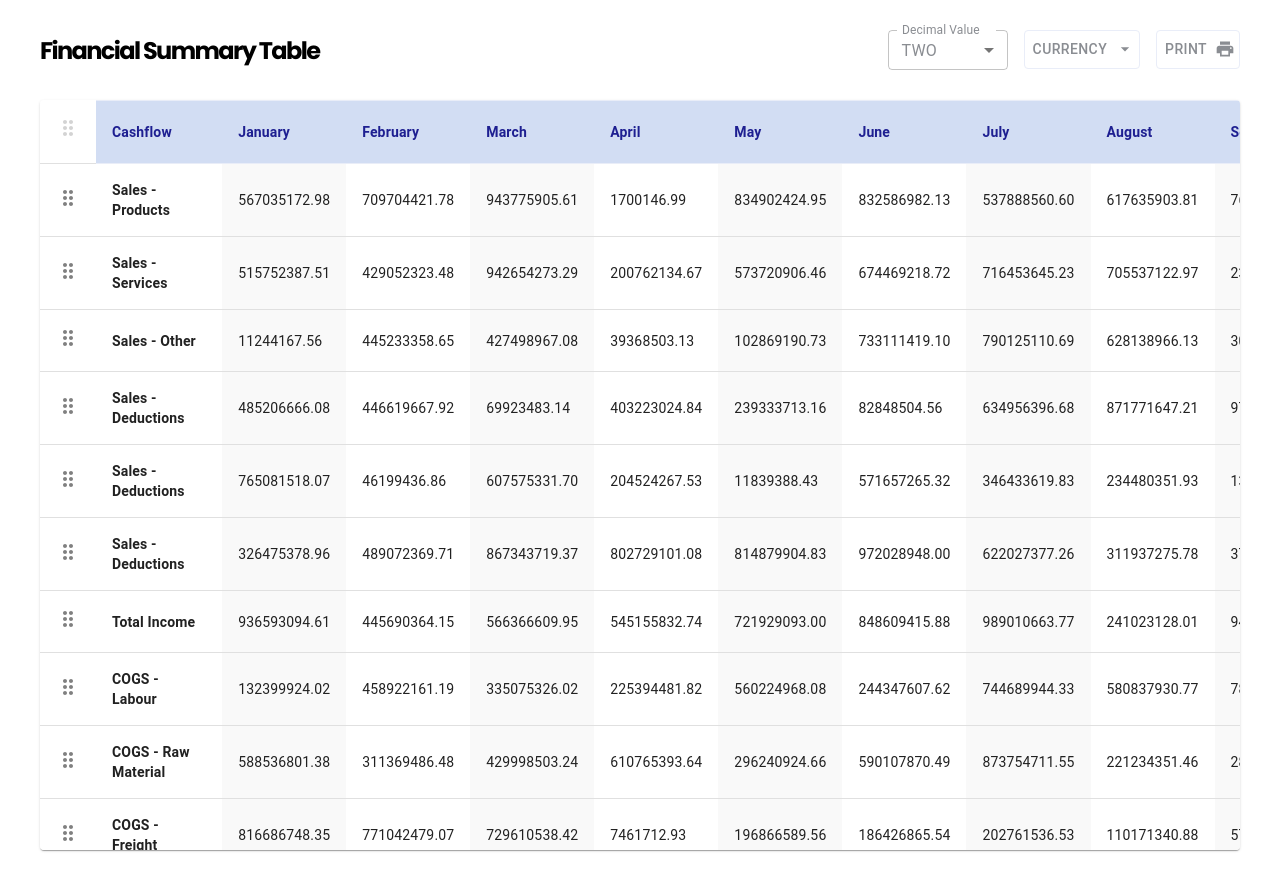
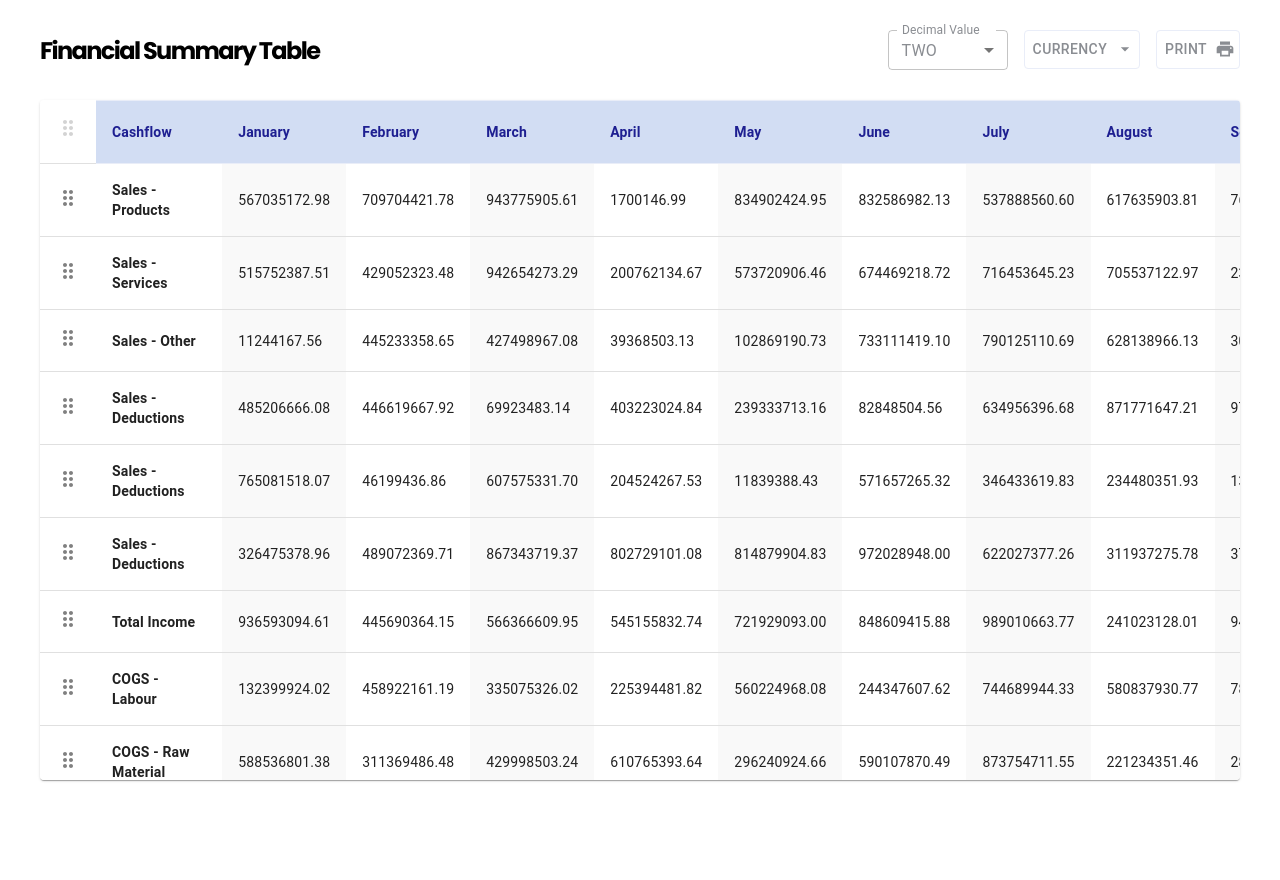
Before and after one commit to barkha-gupta/the-kaptive, a React (Vite) app: page / in a window 1280 px wide. After the commit the page ends 810 px from the top, so only its background shows below. Built offline with nearby package versions, Linux system fonts and the light colour scheme.

Commit message:
fix: table height

```diff
--- a/src/components/FinancialSummaryTable.jsx
+++ b/src/components/FinancialSummaryTable.jsx
@@ -231,7 +231,7 @@ const FinancialSummaryTable = () => {
         <TableContainer
           sx={{
             maxWidth: "100%",
-            maxHeight: "calc(100vh - 50px)",
+            maxHeight: "calc(100vh - 120px)",
             "&::-webkit-scrollbar": {
               display: "none",
               "@media print": {
```
